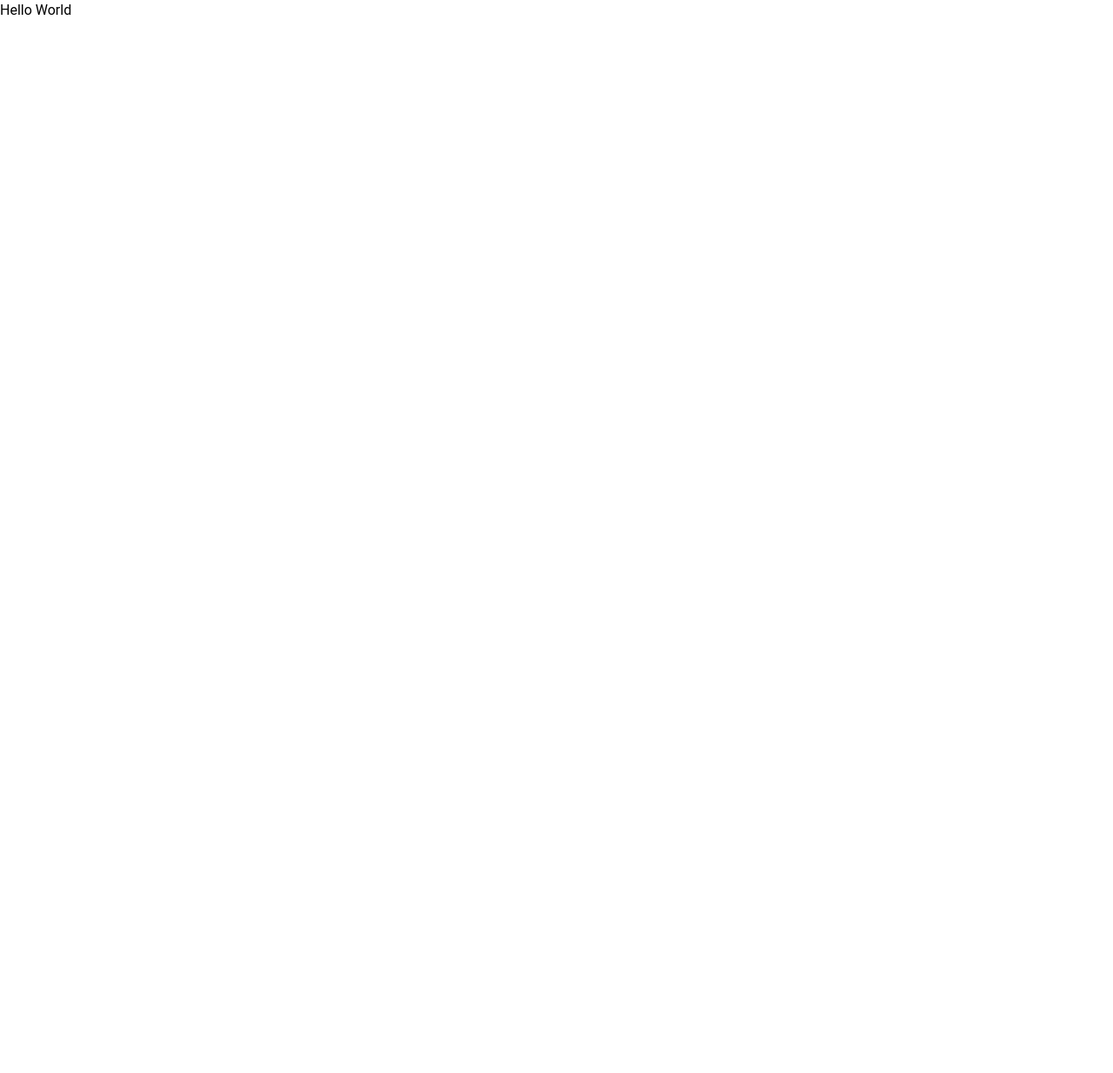
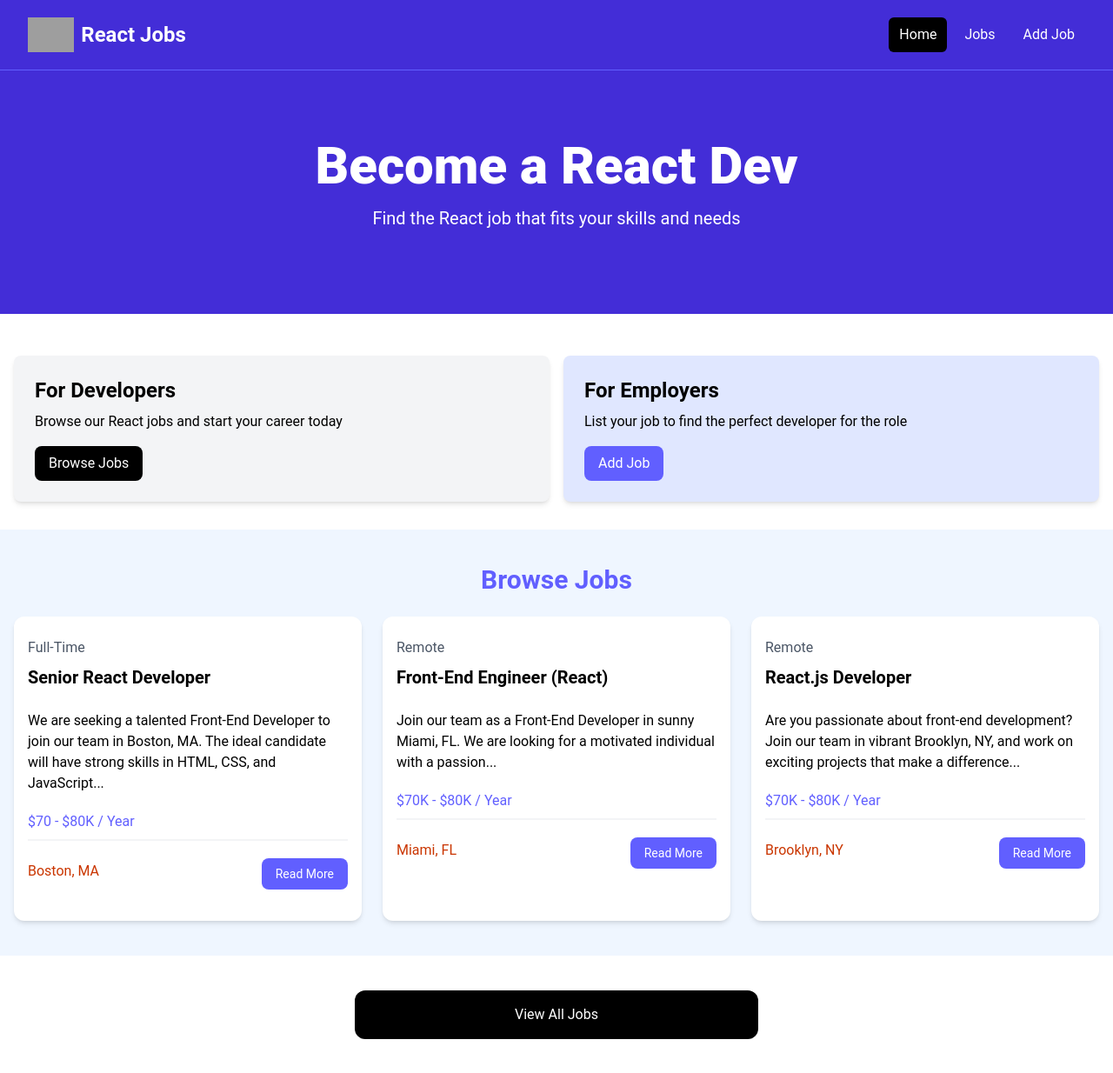
Before and after one commit to JonChong98/react-jobs, a React app: page / in a window 1280 px wide. Shown: the whole page at 87% size. Before the commit the page ends 800 px from the top, so only its background shows below. Built offline with nearby package versions, Linux system fonts and the light colour scheme; grey boxes are pictures that could not be loaded; the HTML template or start-up script is replaced by a standard one.

Commit message:
Add starter code for App.jsx

```diff
--- a/src/App.jsx
+++ b/src/App.jsx
@@ -1,5 +1,213 @@
 const App = () => {
-  return <div>Hello World</div>;
+  return (
+    <>
+      <nav class="bg-indigo-700 border-b border-indigo-500">
+        <div class="mx-auto max-w-7xl px-2 sm:px-6 lg:px-8">
+          <div class="flex h-20 items-center justify-between">
+            <div class="flex flex-1 items-center justify-center md:items-stretch md:justify-start">
+              {/* <!-- Logo --> */}
+              <a
+                class="flex flex-shrink-0 items-center mr-4"
+                href="/index.html"
+              >
+                <img
+                  class="h-10 w-auto"
+                  src="images/logo.png"
+                  alt="React Jobs"
+                />
+                <span class="hidden md:block text-white text-2xl font-bold ml-2">
+                  React Jobs
+                </span>
+              </a>
+              <div class="md:ml-auto">
+                <div class="flex space-x-2">
+                  <a
+                    href="/index.html"
+                    class="text-white bg-black hover:bg-gray-900 hover:text-white rounded-md px-3 py-2"
+                  >
+                    Home
+                  </a>
+                  <a
+                    href="/jobs.html"
+                    class="text-white hover:bg-gray-900 hover:text-white rounded-md px-3 py-2"
+                  >
+                    Jobs
+                  </a>
+                  <a
+                    href="/add-job.html"
+                    class="text-white hover:bg-gray-900 hover:text-white rounded-md px-3 py-2"
+                  >
+                    Add Job
+                  </a>
+                </div>
+              </div>
+            </div>
+          </div>
+        </div>
+      </nav>
+
+      {/* <!-- Hero --> */}
+      <section class="bg-indigo-700 py-20 mb-4">
+        <div class="max-w-7xl mx-auto px-4 sm:px-6 lg:px-8 flex flex-col items-center">
+          <div class="text-center">
+            <h1 class="text-4xl font-extrabold text-white sm:text-5xl md:text-6xl">
+              Become a React Dev
+            </h1>
+            <p class="my-4 text-xl text-white">
+              Find the React job that fits your skills and needs
+            </p>
+          </div>
+        </div>
+      </section>
+
+      {/* <!-- Developers and Employers --> */}
+      <section class="py-4">
+        <div class="container-xl lg:container m-auto">
+          <div class="grid grid-cols-1 md:grid-cols-2 gap-4 p-4 rounded-lg">
+            <div class="bg-gray-100 p-6 rounded-lg shadow-md">
+              <h2 class="text-2xl font-bold">For Developers</h2>
+              <p class="mt-2 mb-4">
+                Browse our React jobs and start your career today
+              </p>
+              <a
+                href="/jobs.html"
+                class="inline-block bg-black text-white rounded-lg px-4 py-2 hover:bg-gray-700"
+              >
+                Browse Jobs
+              </a>
+            </div>
+            <div class="bg-indigo-100 p-6 rounded-lg shadow-md">
+              <h2 class="text-2xl font-bold">For Employers</h2>
+              <p class="mt-2 mb-4">
+                List your job to find the perfect developer for the role
+              </p>
+              <a
+                href="/add-job.html"
+                class="inline-block bg-indigo-500 text-white rounded-lg px-4 py-2 hover:bg-indigo-600"
+              >
+                Add Job
+              </a>
+            </div>
+          </div>
+        </div>
+      </section>
+
+      {/* <!-- Browse Jobs --> */}
+      <section class="bg-blue-50 px-4 py-10">
+        <div class="container-xl lg:container m-auto">
+          <h2 class="text-3xl font-bold text-indigo-500 mb-6 text-center">
+            Browse Jobs
+          </h2>
+          <div class="grid grid-cols-1 md:grid-cols-3 gap-6">
+            {/* <!-- Job Listing 1 --> */}
+            <div class="bg-white rounded-xl shadow-md relative">
+              <div class="p-4">
+                <div class="mb-6">
+                  <div class="text-gray-600 my-2">Full-Time</div>
+                  <h3 class="text-xl font-bold">Senior React Developer</h3>
+                </div>
+
+                <div class="mb-5">
+                  We are seeking a talented Front-End Developer to join our team
+                  in Boston, MA. The ideal candidate will have strong skills in
+                  HTML, CSS, and JavaScript...
+                </div>
+
+                <h3 class="text-indigo-500 mb-2">$70 - $80K / Year</h3>
+
+                <div class="border border-gray-100 mb-5"></div>
+
+                <div class="flex flex-col lg:flex-row justify-between mb-4">
+                  <div class="text-orange-700 mb-3">
+                    <i class="fa-solid fa-location-dot text-lg"></i>
+                    Boston, MA
+                  </div>
+                  <a
+                    href="job.html"
+                    class="h-[36px] bg-indigo-500 hover:bg-indigo-600 text-white px-4 py-2 rounded-lg text-center text-sm"
+                  >
+                    Read More
+                  </a>
+                </div>
+              </div>
+            </div>
+            {/* <!-- Job Listing 2 --> */}
+            <div class="bg-white rounded-xl shadow-md relative">
+              <div class="p-4">
+                <div class="mb-6">
+                  <div class="text-gray-600 my-2">Remote</div>
+                  <h3 class="text-xl font-bold">Front-End Engineer (React)</h3>
+                </div>
+
+                <div class="mb-5">
+                  Join our team as a Front-End Developer in sunny Miami, FL. We
+                  are looking for a motivated individual with a passion...
+                </div>
+
+                <h3 class="text-indigo-500 mb-2">$70K - $80K / Year</h3>
+
+                <div class="border border-gray-100 mb-5"></div>
+
+                <div class="flex flex-col lg:flex-row justify-between mb-4">
+                  <div class="text-orange-700 mb-3">
+                    <i class="fa-solid fa-location-dot text-lg"></i>
+                    Miami, FL
+                  </div>
+                  <a
+                    href="job.html"
+                    class="h-[36px] bg-indigo-500 hover:bg-indigo-600 text-white px-4 py-2 rounded-lg text-center text-sm"
+                  >
+                    Read More
+                  </a>
+                </div>
+              </div>
+            </div>
+            {/* <!-- Job Listing 3 --> */}
+            <div class="bg-white rounded-xl shadow-md relative">
+              <div class="p-4">
+                <div class="mb-6">
+                  <div class="text-gray-600 my-2">Remote</div>
+                  <h3 class="text-xl font-bold">React.js Developer</h3>
+                </div>
+
+                <div class="mb-5">
+                  Are you passionate about front-end development? Join our team
+                  in vibrant Brooklyn, NY, and work on exciting projects that
+                  make a difference...
+                </div>
+
+                <h3 class="text-indigo-500 mb-2">$70K - $80K / Year</h3>
+
+                <div class="border border-gray-100 mb-5"></div>
+
+                <div class="flex flex-col lg:flex-row justify-between mb-4">
+                  <div class="text-orange-700 mb-3">
+                    <i class="fa-solid fa-location-dot text-lg"></i>
+                    Brooklyn, NY
+                  </div>
+                  <a
+                    href="job.html"
+                    class="h-[36px] bg-indigo-500 hover:bg-indigo-600 text-white px-4 py-2 rounded-lg text-center text-sm"
+                  >
+                    Read More
+                  </a>
+                </div>
+              </div>
+            </div>
+          </div>
+        </div>
+      </section>
+
+      <section class="m-auto max-w-lg my-10 px-6">
+        <a
+          href="jobs.html"
+          class="block bg-black text-white text-center py-4 px-6 rounded-xl hover:bg-gray-700"
+        >
+          View All Jobs
+        </a>
+      </section>
+    </>
+  );
 };
 
 export default App;
```
